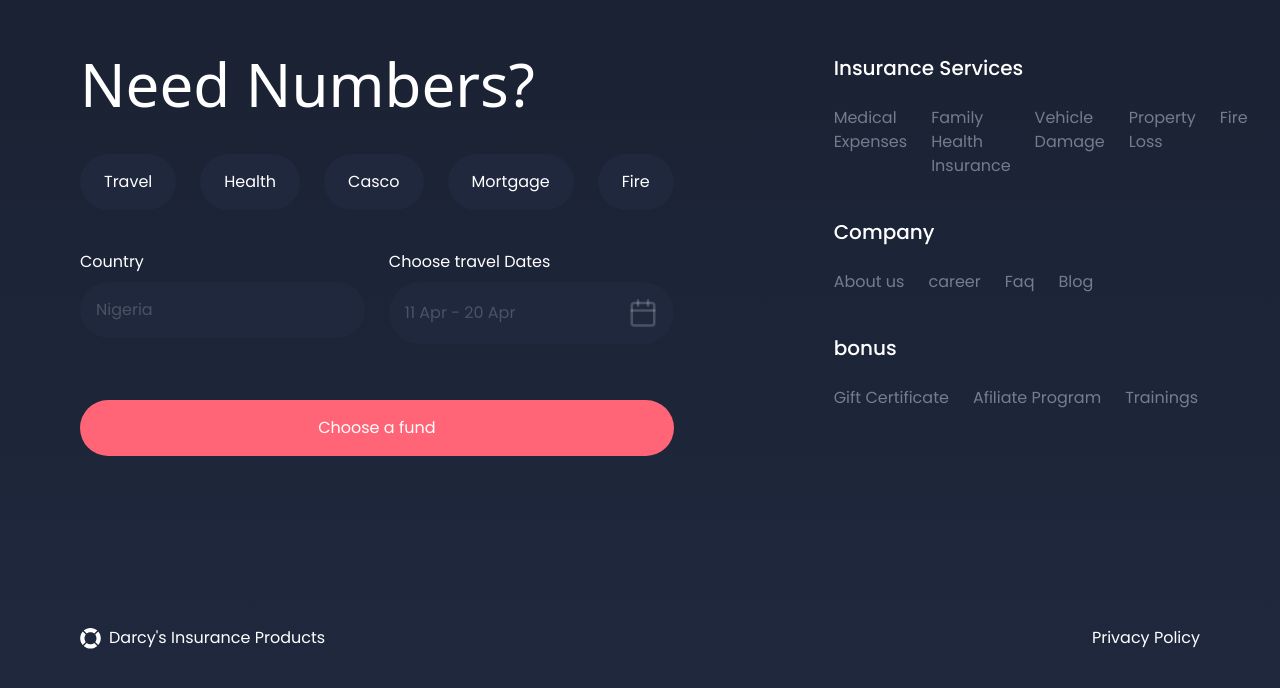
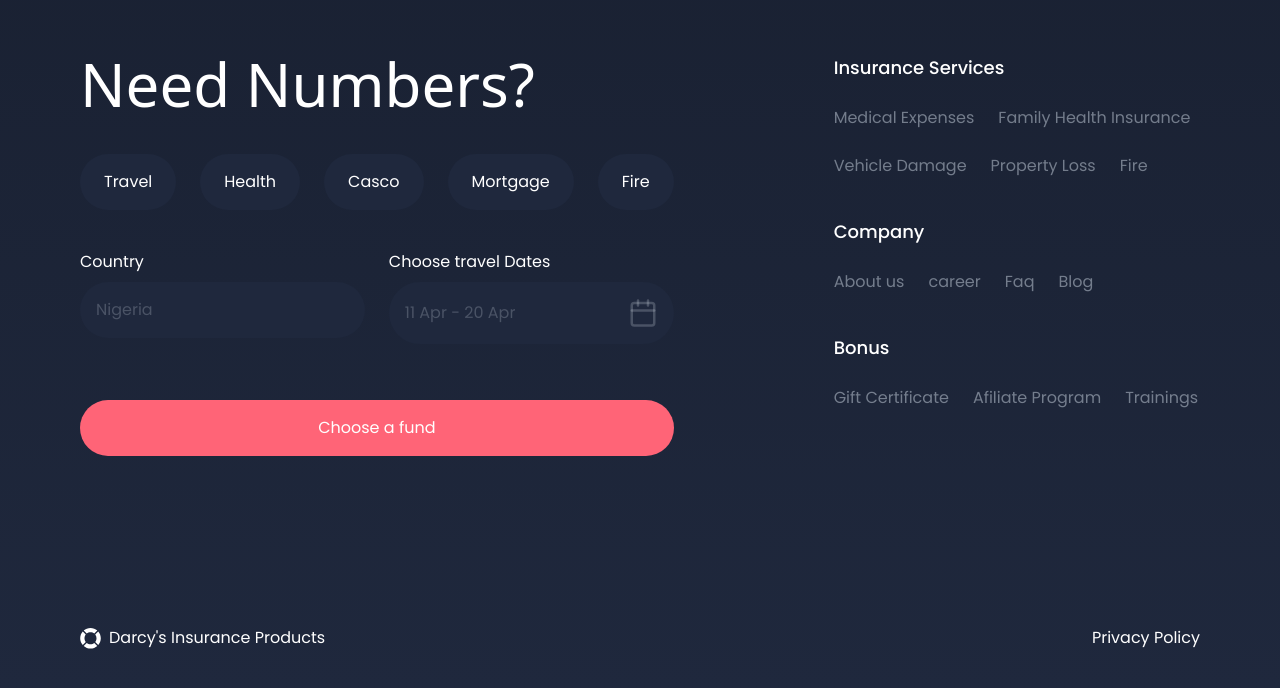
Before and after one commit to ibengeu/teamapt-interview, a React (Vite) app: page / in a window 1280 px wide. Shown: the part 3816-4504 px from the top of the page. Built offline with nearby package versions, Linux system fonts and the light colour scheme.

Commit message:
chore: update contact section

```diff
--- a/src/sections/Contact.tsx
+++ b/src/sections/Contact.tsx
@@ -53,10 +53,10 @@ export default function Contact() {
           </div>
         </div>
 
-        <div className="flex flex-col gap-10 w-[500px] mb-40">
+        <div className="flex flex-col gap-10 mb-40 w-[400px]">
           <div>
-            <h4 className="font-sans font-medium text-xl mb-6">Insurance Services</h4>
-            <ul className="flex gap-6 gap-y-20">
+            <h4 className="font-sans font-medium text-lg mb-6">Insurance Services</h4>
+            <ul className="flex gap-6 flex-wrap">
               <li className="text-slate-300 opacity-50">Medical Expenses</li>
               <li className="text-slate-300 opacity-50">
                 Family Health Insurance
@@ -67,7 +67,7 @@ export default function Contact() {
             </ul>
           </div>
           <div>
-            <h4 className="font-sans font-medium text-xl mb-6">Company</h4>
+            <h4 className="font-sans font-medium text-lg mb-6">Company</h4>
             <ul className="flex gap-6">
               <li className="text-slate-300 opacity-50">About us</li>
               <li className="text-slate-300 opacity-50">career</li>
@@ -76,7 +76,7 @@ export default function Contact() {
             </ul>
           </div>
           <div>
-            <h4 className="font-sans font-medium text-xl mb-6">bonus</h4>
+            <h4 className="font-sans font-medium text-lg mb-6">Bonus</h4>
             <ul className="flex gap-6">
               <li className="text-slate-300 opacity-50">Gift Certificate</li>
               <li className="text-slate-300 opacity-50">Afiliate Program</li>
```
